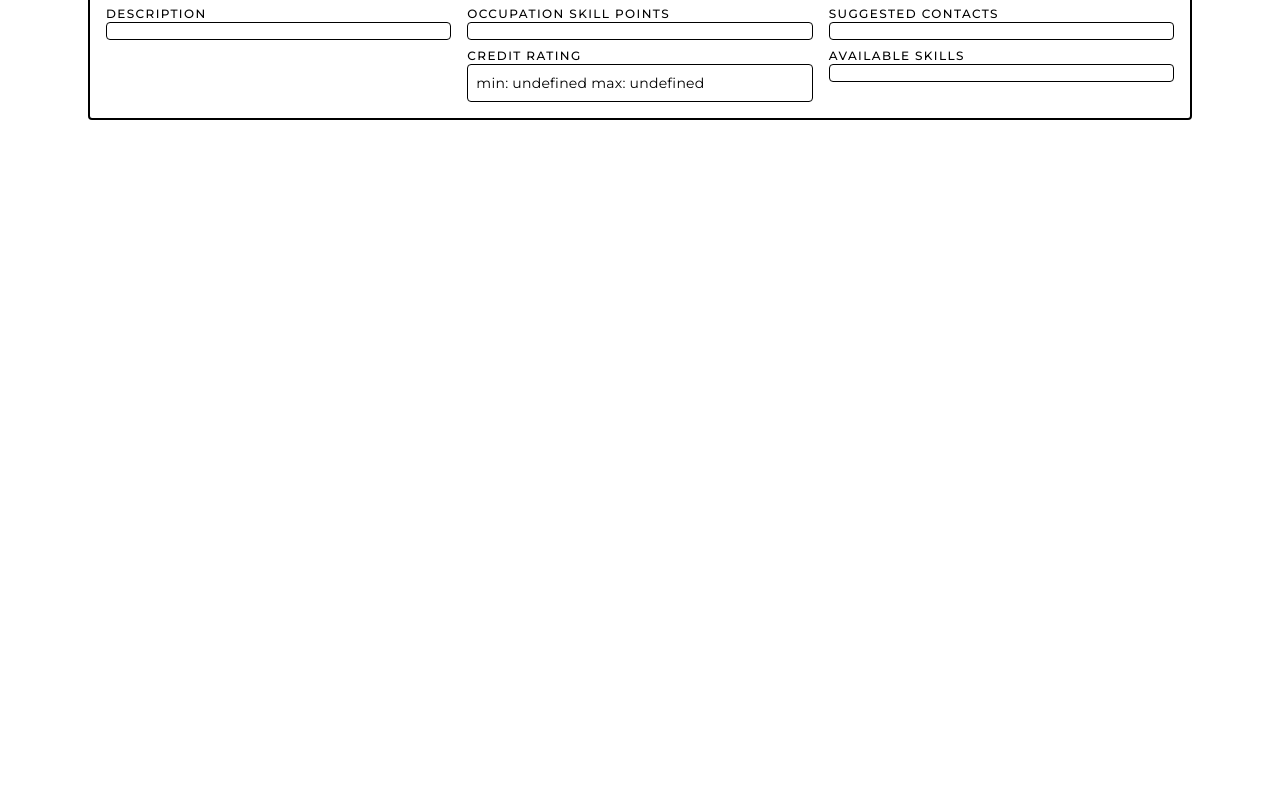
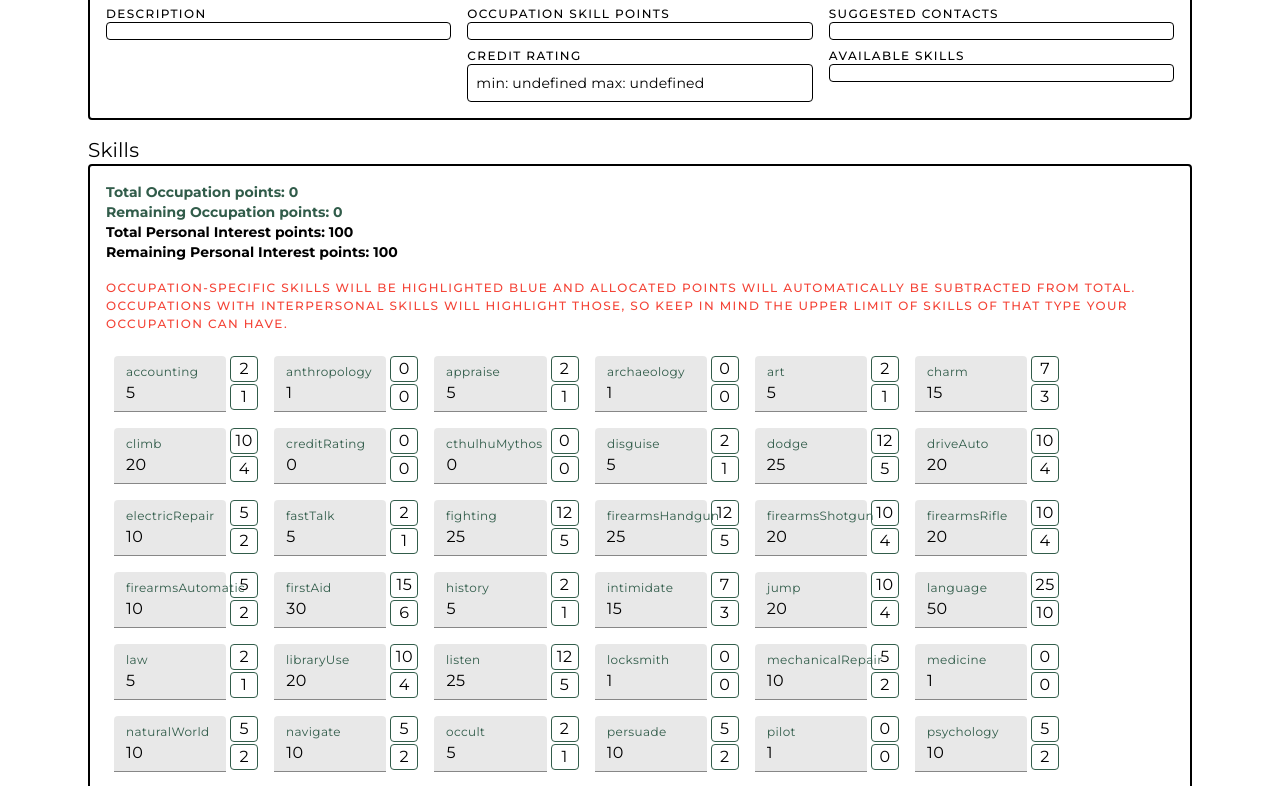
Before and after one commit to Hikaru-L/dynamic-rpg-sheets, a React (Create React App) app in the folder frontend/: page /character/1 in a window 1280 px wide. Shown: the part 640-1426 px from the top of the page. Before the commit the page ends 848 px from the top, so only its background shows below. Built offline with nearby package versions, Linux system fonts and the light colour scheme.

Commit message:
added component and state for visualizing character skills

```diff
--- a/frontend/src/models/COCInvestigator/COCInvestigator.ts
+++ b/frontend/src/models/COCInvestigator/COCInvestigator.ts
@@ -54,19 +54,15 @@ export class COCInvestigator {
       electricRepair: 10,
       fastTalk: 5,
       fighting: 25,
-      firearms: {
-        handgun: 25,
-        rifle: 20,
-        shotgun: 20,
-        automatic: 10,
-      },
+      firearmsHandgun: 25,
+      firearmsShotgun: 20,
+      firearmsRifle: 20,
+      firearmsAutomatic: 10,
       firstAid: 30,
       history: 5,
       intimidate: 15,
       jump: 20,
-      language: {
-        english: 50
-      },
+      language: 50,
       law: 5,
       libraryUse: 20,
       listen: 25,
@@ -148,19 +144,15 @@ export interface InvestigatorSkills {
   electricRepair: number
   fastTalk: number
   fighting: number
-  firearms: {
-    handgun: number
-    rifle: number
-    shotgun: number
-    automatic: number
-  }
+  firearmsHandgun: number
+  firearmsShotgun: number
+  firearmsRifle: number
+  firearmsAutomatic: number
   firstAid: number
   history: number
   intimidate: number
   jump: number
-  language: {
-    [key: string]: number
-  }
+  language: number
   law: number
   libraryUse: number
   listen: number
--- a/frontend/src/models/COCInvestigator/InvestigatorOccupations.ts
+++ b/frontend/src/models/COCInvestigator/InvestigatorOccupations.ts
@@ -1,15 +1,15 @@
 import { InvestigatorSkillTypes } from "./InvestigatorSkills";
 
 export enum InvestigatorStatTypes {
-  education = 'edu',
-  strength = 'str',
-  dexterity = 'dex',
-  intelligence = 'int',
-  constituition = 'con',
+  education = 'education',
+  strength = 'strength',
+  dexterity = 'dexterity',
+  intelligence = 'intelligence',
+  constituition = 'constituition',
   appearance = 'appearance',
   power = 'power',
-  size = 'siz',
-  sanity = 'san',
+  size = 'size',
+  sanity = 'sanity',
 }
 
 export interface InvestigatorOccupation {
--- a/frontend/src/pages/CharacterSheetPage/CharacterBaseStats.tsx
+++ b/frontend/src/pages/CharacterSheetPage/CharacterBaseStats.tsx
@@ -118,6 +118,7 @@ export const CharacterBaseStats: React.FC<CharacterBaseStatsProps> = ({
                         display="flex"
                         justifyContent="center"
                         alignItems="center"
+                        width="24px"
                       >
                         <Typography variant={TypographyVariant.BODY1}>
                           {
@@ -133,6 +134,7 @@ export const CharacterBaseStats: React.FC<CharacterBaseStatsProps> = ({
                         display="flex"
                         justifyContent="center"
                         alignItems="center"
+                        width="24px"
                       >
                         <Typography variant={TypographyVariant.BODY1}>
                           {
--- a/frontend/src/pages/CharacterSheetPage/CharacterOccupationAndSkills.tsx
+++ b/frontend/src/pages/CharacterSheetPage/CharacterOccupationAndSkills.tsx
@@ -1,9 +1,15 @@
-import React, { ChangeEvent, useState, useEffect } from "react";
-import { Box, Grid, TextField, Typography, MenuItem } from "@material-ui/core";
+import React, { ChangeEvent, useState, useEffect, useMemo } from "react";
 import {
-  InvestigatorStats,
+  Box,
+  Grid,
+  TextField,
+  Typography,
+  MenuItem,
+  makeStyles,
+} from "@material-ui/core";
+import {
   InvestigatorBaseStats,
-  InvestigatorSpecialStats,
+  InvestigatorSkills,
 } from "../../models/COCInvestigator/COCInvestigator";
 import { TypographyVariant } from "../../utils/TypographyVariant";
 import { customThemeProps } from "../../config/customThemeProps";
@@ -12,25 +18,95 @@ import {
   InvestigatorOccupation,
   occupations,
 } from "../../models/COCInvestigator/InvestigatorOccupations";
+import { InvestigatorSkillTypes } from "../../models/COCInvestigator/InvestigatorSkills";
 
 export interface CharacterOccupationAndSkillsProps {
   occupationName: string;
   setOccupationName: (
     event: ChangeEvent<HTMLInputElement | HTMLTextAreaElement>
   ) => void;
+  skills: InvestigatorSkills;
+  stats: InvestigatorBaseStats;
+  setSkill: (
+    propName: string
+  ) => (event: ChangeEvent<HTMLInputElement | HTMLTextAreaElement>) => void;
 }
+
+const interpersonalSkills = [
+  "appraise",
+  "charm",
+  "fastTalk",
+  "intimidate",
+  "persuade",
+];
+const shouldHighlightSkill = (
+  skill: string,
+  occupation?: InvestigatorOccupation
+) => {
+  if (occupation) {
+    if (occupation.interpersonalSkills > 0) {
+      if (interpersonalSkills.indexOf(skill) >= 0) {
+        return true;
+      }
+    }
+    if (occupation.skills.indexOf(skill as InvestigatorSkillTypes) >= 0) {
+      return true;
+    }
+    if(skill === InvestigatorSkillTypes.creditRating) {
+      return true;
+    }
+    return false;
+  } else {
+    return false;
+  }
+};
 
 export const CharacterOccupationAndSkills: React.FC<CharacterOccupationAndSkillsProps> = ({
   occupationName,
   setOccupationName,
+  skills,
+  stats,
+  setSkill
 }) => {
   const [occupation, setOccupation] = useState<InvestigatorOccupation>();
+
   useEffect(() => {
     const newOccupation = occupations.find(
       (occ) => occ.name === occupationName
     );
     setOccupation(newOccupation);
   }, [occupationName]);
+
+  const useStyles = makeStyles({
+    root: {
+      backgroundColor: "#c2edfb",
+    },
+  });
+  const classes = useStyles();
+
+  // ======================================== SKILL POINTS LOGIC ========================================
+  //TODO only let save if credit rating meets basic occupation requirements
+  const [remainingHobbiePoints, setRemainingHobbiePoints] = useState(
+    stats.intelligence * 2
+  );
+  const totalOccupationSkillPoints = useMemo(() => {
+    if (occupation) {
+      return occupation.skillPoints.reduce((acc, skill) => {
+        //@ts-ignore
+        const points = stats[skill.type] * skill.multiplier;
+        return acc + points;
+      }, 0);
+    } else {
+      return 0;
+    }
+  }, [occupation, stats]);
+  const [occupationSkillPoints, setOccupationSkillPoints] = useState(0);
+  useEffect(() => {
+    setOccupationSkillPoints(totalOccupationSkillPoints);
+  }, [totalOccupationSkillPoints]);
+
+  // ===================================================================================================
+
   return (
     <Box
       height="100%"
@@ -40,9 +116,7 @@ export const CharacterOccupationAndSkills: React.FC<CharacterOccupationAndSkills
       justifyContent="space-between"
     >
       <Box display="flex" flexDirection="column">
-        <Typography variant={TypographyVariant.H4}>
-          {"Occupation and Skills"}
-        </Typography>
+        <Typography variant={TypographyVariant.H4}>{"Occupation"}</Typography>
         <Box
           display="flex"
           flexDirection="column"
@@ -71,7 +145,7 @@ export const CharacterOccupationAndSkills: React.FC<CharacterOccupationAndSkills
             <Box display="flex" flex={5} alignItems="flex-end" ml={2}>
               <Typography variant={TypographyVariant.OVERLINE} color={"error"}>
                 {
-                  "Warning: changing occupation resets current allocated skill points"
+                  "Warning: changing occupation or base stats resets currently allocated skill points"
                 }
               </Typography>
             </Box>
@@ -93,12 +167,7 @@ export const CharacterOccupationAndSkills: React.FC<CharacterOccupationAndSkills
                 </Typography>
               </Box>
             </Box>
-            <Box
-              display="flex"
-              flexDirection="column"
-              flex={1}
-              mr={2}
-            >
+            <Box display="flex" flexDirection="column" flex={1} mr={2}>
               <Box display="flex" flexDirection="column">
                 <Typography variant={TypographyVariant.OVERLINE}>
                   {"Occupation skill points"}
@@ -137,11 +206,7 @@ export const CharacterOccupationAndSkills: React.FC<CharacterOccupationAndSkills
                 </Box>
               </Box>
             </Box>
-            <Box
-              display="flex"
-              flexDirection="column"
-              flex={1}
-            >
+            <Box display="flex" flexDirection="column" flex={1}>
               <Box display="flex" flexDirection="column">
                 <Typography variant={TypographyVariant.OVERLINE}>
                   {"Suggested Contacts"}
@@ -179,6 +244,111 @@ export const CharacterOccupationAndSkills: React.FC<CharacterOccupationAndSkills
           </Box>
         </Box>
       </Box>
+      <Box mt={2}>
+        <Typography variant={TypographyVariant.H4}>{"Skills"}</Typography>
+        <Box
+          display="flex"
+          flexDirection="column"
+          borderRadius="4px"
+          border={`2px solid black`}
+          padding="16px"
+        >
+          <Box>
+            <Typography
+              variant={TypographyVariant.H6}
+              color="textSecondary"
+            >{`Total Occupation points: ${totalOccupationSkillPoints}`}</Typography>
+            <Typography
+              variant={TypographyVariant.H6}
+              color="textSecondary"
+            >{`Remaining Occupation points: ${occupationSkillPoints}`}</Typography>
+            <Typography
+              variant={TypographyVariant.H6}
+            >{`Total Personal Interest points: ${
+              stats.intelligence * 2
+            }`}</Typography>
+            <Typography
+              variant={TypographyVariant.H6}
+            >{`Remaining Personal Interest points: ${remainingHobbiePoints}`}</Typography>
+                        <Box my={2}>
+
+            <Typography variant={TypographyVariant.OVERLINE} color={"error"} >
+              {
+                "Occupation-specific skills will be highlighted blue and allocated points will automatically be subtracted from total."
+              }
+            </Typography>
+            <div>
+            <Typography variant={TypographyVariant.OVERLINE} color={"error"} >
+              {
+              "Occupations with interpersonal skills will highlight those, so keep in mind the upper limit of skills of that type your occupation can have."
+              }
+            </Typography>
+            </div>
+            </Box>
+          </Box>
+          <Box width="90%">
+          <Grid container>
+            {Object.keys(skills).map((skill) => {
+              return (
+                <Grid item md={2} key={skill}>
+                  <Box m={1} display="flex">
+                    <Box display="flex" mr="4px">
+                      <TextField
+                        label={skill}
+                        //@ts-ignore
+                        value={skills[skill]}
+                        variant={"filled"}
+                        classes={
+                          shouldHighlightSkill(skill, occupation)
+                            ? { root: classes.root }
+                            : {}
+                        }
+                        onChange={setSkill(skill)}
+                      />
+                    </Box>
+                    <Box display="flex" flexDirection="column">
+                      <Box
+                        border={`1px solid ${customThemeProps.colors.waterGreen}`}
+                        borderRadius="4px"
+                        px="1px"
+                        mb="2px"
+                        display="flex"
+                        justifyContent="center"
+                        alignItems="center"
+                        width="24px"
+                      >
+                        <Typography variant={TypographyVariant.BODY1}>
+                          {
+                            // @ts-ignore
+                            Math.floor(skills[skill] / 2)
+                          }
+                        </Typography>
+                      </Box>
+                      <Box
+                        border={`1px solid ${customThemeProps.colors.waterGreen}`}
+                        borderRadius="4px"
+                        px="1px"
+                        display="flex"
+                        justifyContent="center"
+                        alignItems="center"
+                        width="24px"
+                      >
+                        <Typography variant={TypographyVariant.BODY1}>
+                          {
+                            // @ts-ignore
+                            Math.floor(skills[skill] / 5)
+                          }
+                        </Typography>
+                      </Box>
+                    </Box>
+                  </Box>
+                </Grid>
+              );
+            })}
+          </Grid>
+          </Box>
+        </Box>
+      </Box>
     </Box>
   );
 };
--- a/frontend/src/pages/CharacterSheetPage/CharacterSheetPage.tsx
+++ b/frontend/src/pages/CharacterSheetPage/CharacterSheetPage.tsx
@@ -9,6 +9,7 @@ import {
   COCInvestigator,
   InvestigatorSpecialStats,
   InvestigatorBaseStats,
+  InvestigatorSkills,
 } from "../../models/COCInvestigator/COCInvestigator";
 import { CharacterBaseStats } from "./CharacterBaseStats";
 import {
@@ -24,6 +25,7 @@ const Wrapper = styled.div`
   padding: 88px;
   background-color: white;
 `;
+const baselineInvestigator = new COCInvestigator()
 
 export const CharacterSheetPage: React.FC = () => {
   const { characterId } = useParams();
@@ -36,14 +38,25 @@ export const CharacterSheetPage: React.FC = () => {
   const [specialStats, setSpecialStats] = useState<InvestigatorSpecialStats>(
     character.stats.specialStats
   );
+  const [skills, setSkills] = useState<InvestigatorSkills>(
+    character.skills
+  )
   const [occupation, setOccupation] = useState<string>("");
 
   const setCharacterOccupation = (
     event: ChangeEvent<HTMLInputElement | HTMLTextAreaElement>
   ) => {
     const name = event.target.value;
-    if (name || event.target.value === "") {
+    if (name) {
       setOccupation(name);
+      setCharacter({
+        ...character,
+        info: {
+          ...character.info,
+          occupation: name,
+        },
+      });
+      setSkills(baselineInvestigator.skills)
     }
   };
 
@@ -74,7 +87,7 @@ export const CharacterSheetPage: React.FC = () => {
 
   useEffect(() => {
     calculateSpecialStats();
-  }, [baseStats, character]);
+  }, [baseStats]);
 
   const setCharacterInfo = (propName: string) => (
     event: ChangeEvent<HTMLInputElement | HTMLTextAreaElement>
@@ -112,6 +125,28 @@ export const CharacterSheetPage: React.FC = () => {
     }
   };
 
+  const setCharacterSkill = (propName: string) => (
+    event: ChangeEvent<HTMLInputElement | HTMLTextAreaElement>
+  ) => {
+    const newSkill = Number(event.target.value);
+    if (newSkill > 0 && newSkill < 101) {
+      setSkills({
+        ...skills,
+        [propName]: newSkill,
+      });
+    } else if (newSkill < 1) {
+      setSkills({
+        ...skills,
+        [propName]: 1,
+      });
+    } else if(newSkill > 100) {
+      setSkills({
+        ...skills,
+        [propName]: 100,
+      });
+    }
+  };
+
   return (
     <Wrapper>
       <ThemeProvider theme={theme}>
@@ -137,6 +172,9 @@ export const CharacterSheetPage: React.FC = () => {
           <CharacterOccupationAndSkills
             occupationName={occupation}
             setOccupationName={setCharacterOccupation}
+            skills={skills}
+            setSkill={setCharacterSkill}
+            stats={baseStats}
           />
         </Box>
       </ThemeProvider>
```
Also changed, not shown: frontend/src/config/theme.ts (+9 -2 lines).
